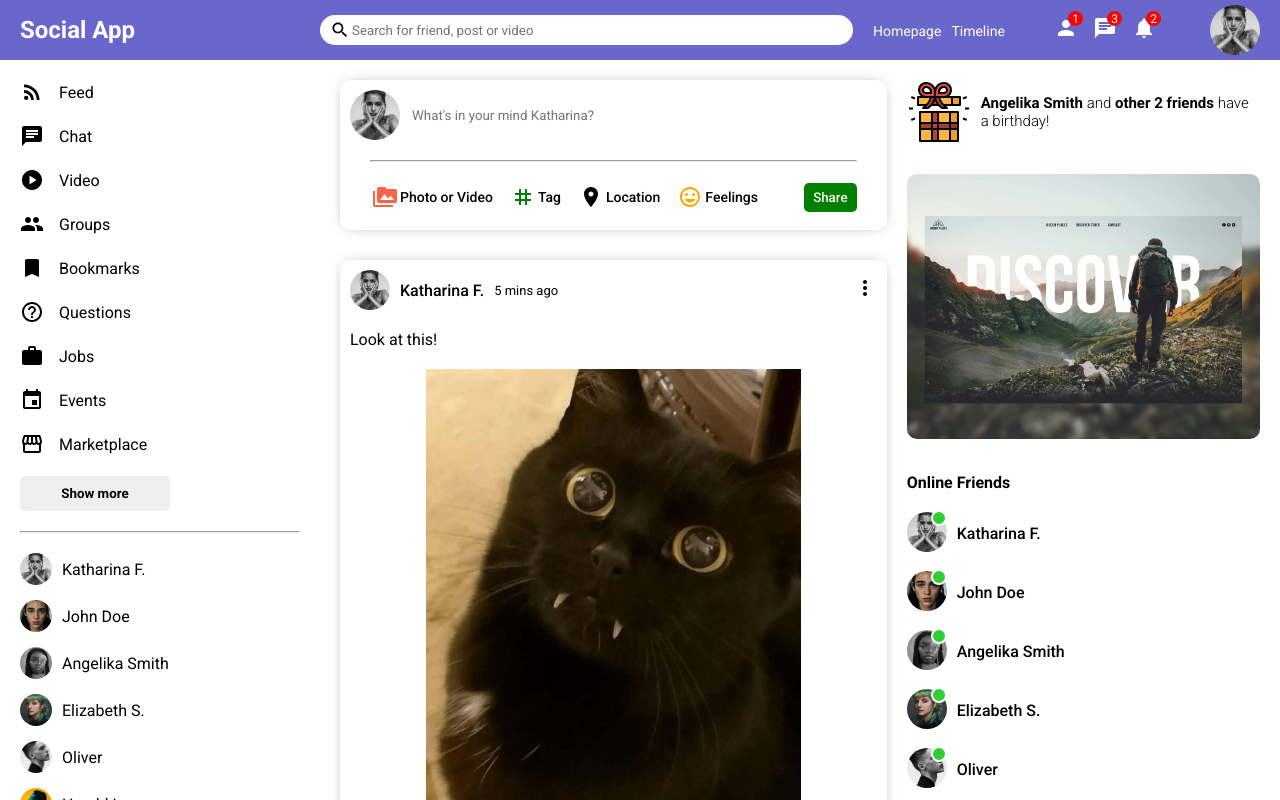
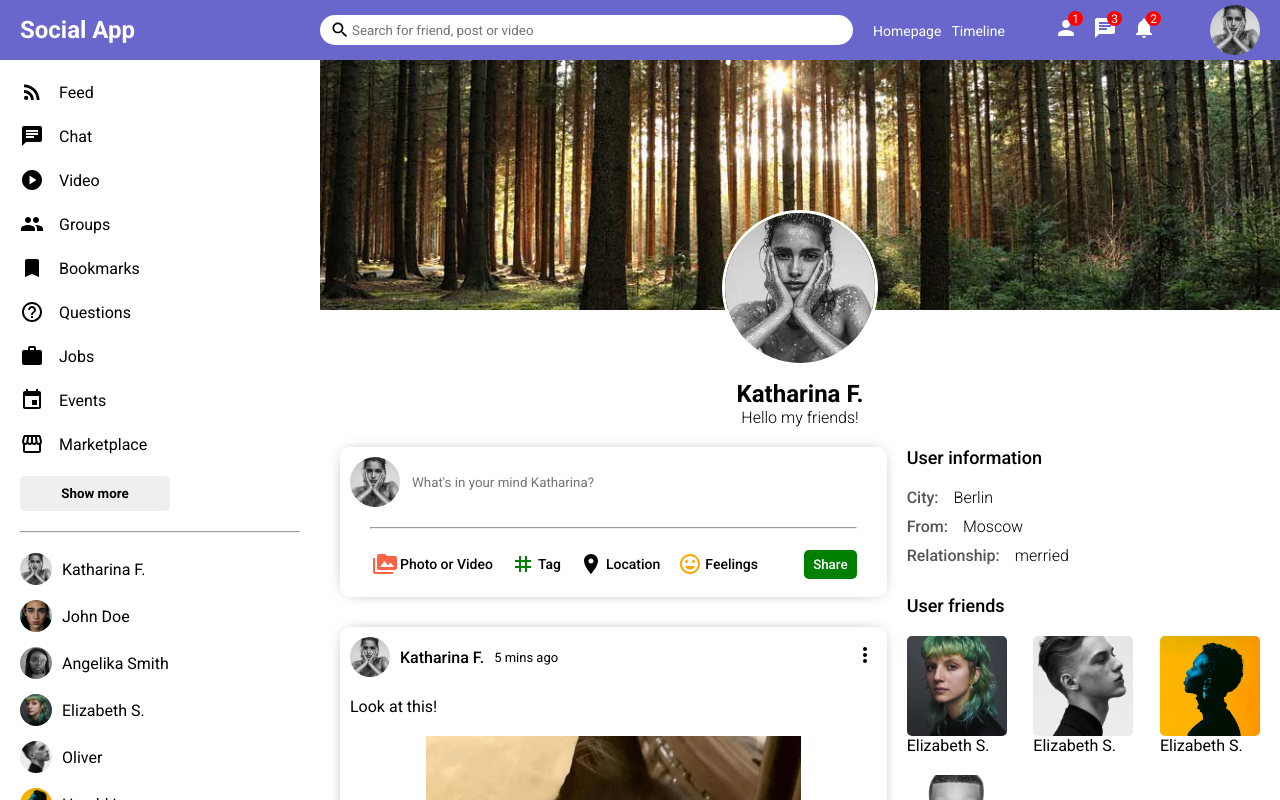
Before and after one commit to KatherinaFed/social-media, a React (Create React App) app: page / in a window 1280 px wide. Shown: the top 800 px of the page. Built offline with nearby package versions, Linux system fonts and the light colour scheme.

Commit message:
profile page

```diff
--- a/src/App.js
+++ b/src/App.js
@@ -1,9 +1,11 @@
 import { Home } from './pages/home/Home';
+import { Profile } from './pages/profile/Profile';
 
 export const App = () => {
   return (
     <div>
-      <Home />
+      {/* <Home /> */}
+      <Profile />
     </div>
   );
 };
--- /dev/null
+++ b/src/components/Rightbar/HomeRightbar/HomeRightbar.jsx
@@ -0,0 +1,27 @@
+import './homeRightbar.css';
+import { Users } from '../../../dummyData';
+import { Online } from '../../Users/online/Online';
+
+export const HomeRightbar = () => {
+  return (
+    <>
+      <div className="birthdayContainer">
+        <img
+          src="/assets/icons/gift.png"
+          alt="birthdayImg"
+          className="birthdayImg"
+        />
+        <span className="birthdayText">
+          <b>Angelika Smith</b> and <b>other 2 friends</b> have a birthday!
+        </span>
+      </div>
+      <img src="/assets/ad.jpeg" alt="ad" className="rightbarAd" />
+      <h4 className="rightbarTitle">Online Friends</h4>
+      <ul className="rightbarFriendList">
+        {Users.map((u) => (
+          <Online key={u.id} user={u} />
+        ))}
+      </ul>
+    </>
+  );
+};
--- /dev/null
+++ b/src/components/Rightbar/HomeRightbar/homeRightbar.css
@@ -0,0 +1,29 @@
+.birthdayImg {
+  margin-right: 10px;
+}
+
+.birthdayText {
+  font-weight: 300;
+  font-size: 15px;
+}
+
+.birthdayContainer {
+  display: flex;
+  align-items: center;
+}
+
+.rightbarAd {
+  width: 100%;
+  border-radius: 10px;
+  margin: 30px 0;
+}
+
+.rightbarTitle {
+  margin-bottom: 20px;
+}
+
+.rightbarFriendList {
+  list-style-type: none;
+  margin: 0;
+  padding: 0;
+}
--- /dev/null
+++ b/src/components/Rightbar/ProfileRightbar/ProfileRightbar.jsx
@@ -0,0 +1,42 @@
+import './profileRightbar.css';
+
+export const ProfileRightbar = () => {
+  return (
+    <>
+      <h4 className="rightbarTitle">User information</h4>
+      <div className="rightbarInfo">
+        <div className="rightbarInfoItem">
+          <span className="rightbarInfoKey">City:</span>
+          <span className="rightbarInfoValue">Berlin</span>
+        </div>
+        <div className="rightbarInfoItem">
+          <span className="rightbarInfoKey">From:</span>
+          <span className="rightbarInfoValue">Moscow</span>
+        </div>
+        <div className="rightbarInfoItem">
+          <span className="rightbarInfoKey">Relationship:</span>
+          <span className="rightbarInfoValue">merried</span>
+        </div>
+      </div>
+      <h4 className="rightbarTitle">User friends</h4>
+      <div className="rightbarFollowings">
+        <div className="rightbarFollowing">
+          <img src="assets/person/user4.jpeg" alt="" className="rightbarFollowingImg"/>
+          <span className="rightbarFollowingName">Elizabeth S.</span>
+        </div>
+        <div className="rightbarFollowing">
+          <img src="assets/person/user5.jpeg" alt="" className="rightbarFollowingImg"/>
+          <span className="rightbarFollowingName">Elizabeth S.</span>
+        </div>
+        <div className="rightbarFollowing">
+          <img src="assets/person/user6.jpeg" alt="" className="rightbarFollowingImg"/>
+          <span className="rightbarFollowingName">Elizabeth S.</span>
+        </div>
+        <div className="rightbarFollowing">
+          <img src="assets/person/user7.jpeg" alt="" className="rightbarFollowingImg"/>
+          <span className="rightbarFollowingName">Elizabeth S.</span>
+        </div>
+      </div>
+    </>
+  )
+};
--- /dev/null
+++ b/src/components/Rightbar/ProfileRightbar/profileRightbar.css
@@ -0,0 +1,43 @@
+.rightbarTitle {
+  font-size: 18px;
+  font-weight: 500;
+  margin-bottom: 10px;
+}
+
+.rightbarInfo {
+  margin-bottom: 30px;
+}
+
+.rightbarInfoItem {
+  margin-bottom: 10px;
+}
+
+.rightbarInfoKey {
+font-weight: 500;
+margin-right: 15px;
+color: #555;
+}
+
+.rightbarInfoValue {
+font-weight: 300;
+}
+
+.rightbarFollowings {
+display: flex;
+flex-wrap: wrap;
+justify-content: space-between;
+}
+
+.rightbarFollowing {
+display: flex;
+flex-direction: column;
+margin-bottom: 20px;
+cursor: pointer;
+}
+
+.rightbarFollowingImg {
+  width: 100px;
+  height: 100px;
+  object-fit: cover;
+  border-radius: 5px;
+}
--- a/src/components/Rightbar/Rightbar.jsx
+++ b/src/components/Rightbar/Rightbar.jsx
@@ -1,28 +1,12 @@
 import './rightbar.css';
-import { Users } from '../../dummyData';
-import { Online } from '../Users/online/Online';
+import { ProfileRightbar } from './ProfileRightbar/ProfileRightbar';
+import { HomeRightbar } from './HomeRightbar/HomeRightbar';
 
-export const Rightbar = () => {
+export const Rightbar = ({ profile }) => {
   return (
     <div className="rightbar">
       <div className="rightbarWrapper">
-        <div className="birthdayContainer">
-          <img
-            src="/assets/icons/gift.png"
-            alt="birthdayImg"
-            className="birthdayImg"
-          />
-          <span className="birthdayText">
-            <b>Angelika Smith</b> and <b>other 2 friends</b> have a birthday!
-          </span>
-        </div>
-        <img src="/assets/ad.jpeg" alt="ad" className="rightbarAd" />
-        <h4 className="rightbarTitle">Online Friends</h4>
-        <ul className="rightbarFriendList">
-          {Users.map((u) => (
-            <Online key={u.id} user={u} />
-          ))}
-        </ul>
+        {profile ? <ProfileRightbar /> : <HomeRightbar />}
       </div>
     </div>
   );
--- a/src/components/Rightbar/rightbar.css
+++ b/src/components/Rightbar/rightbar.css
@@ -5,33 +5,3 @@
 .rightbarWrapper {
   padding: 20px 20px 0 0;
 }
-
-.birthdayImg {
-  margin-right: 10px;
-}
-
-.birthdayText {
-  font-weight: 300;
-  font-size: 15px;
-}
-
-.birthdayContainer {
-  display: flex;
-  align-items: center;
-}
-
-.rightbarAd {
-  width: 100%;
-  border-radius: 10px;
-  margin: 30px 0;
-}
-
-.rightbarTitle {
-  margin-bottom: 20px;
-}
-
-.rightbarFriendList {
-  list-style-type: none;
-  margin: 0;
-  padding: 0;
-}
--- /dev/null
+++ b/src/pages/profile/Profile.jsx
@@ -0,0 +1,40 @@
+import './profile.css';
+import { Feed } from '../../components/Feed/Feed';
+import { Navbar } from '../../components/Navbar/Navbar';
+import { Rightbar } from '../../components/Rightbar/Rightbar';
+import { Sidebar } from '../../components/Sidebar/Sidebar';
+
+export const Profile = () => {
+  return (
+    <>
+      <Navbar />
+      <div className="profile">
+        <Sidebar />
+        <div className="profileRight">
+          <div className="profileRightTop">
+            <div className="profileCover">
+              <img
+                src="/assets/cover.jpeg"
+                alt=""
+                className="profileCoverImg"
+              />
+              <img
+                src="/assets/person/user1.jpeg"
+                alt=""
+                className="profileUserImg"
+              />
+            </div>
+            <div className="profileInfo">
+              <h4 className="profileInfoName">Katharina F.</h4>
+              <p className="profileDesc">Hello my friends!</p>
+            </div>
+          </div>
+          <div className="profileRightBottom">
+            <Feed />
+            <Rightbar profile />
+          </div>
+        </div>
+      </div>
+    </>
+  );
+};
--- /dev/null
+++ b/src/pages/profile/profile.css
@@ -0,0 +1,50 @@
+.profile {
+  display: flex;
+}
+
+.profileRight {
+  flex: 9;
+}
+
+.profileCover {
+  height: 320px;
+  position: relative;
+}
+
+.profileCoverImg {
+  width: 100%;
+  height: 250px;
+  object-fit: cover;
+}
+
+.profileUserImg {
+  width: 150px;
+  height: 150px;
+  border-radius: 50%;
+  object-fit: cover;
+  position: absolute;
+  left: 0;
+  right: 0;
+  margin: auto;
+  top: 150px;
+  border: 3px solid white;
+}
+
+.profileInfoName {
+  font-size: 24px;
+}
+
+.profileDesc {
+  font-weight: 300;
+}
+
+.profileInfo {
+  display: flex;
+  flex-direction: column;
+  align-items: center;
+  justify-content: center;
+}
+
+.profileRightBottom {
+  display: flex;
+}
```
Also changed, not shown: public/assets/cover.jpeg (added).
